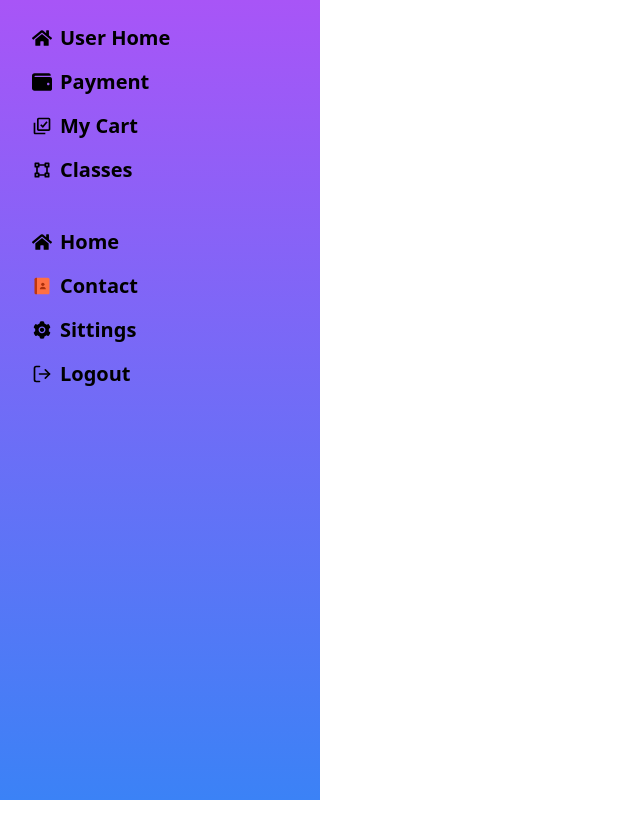
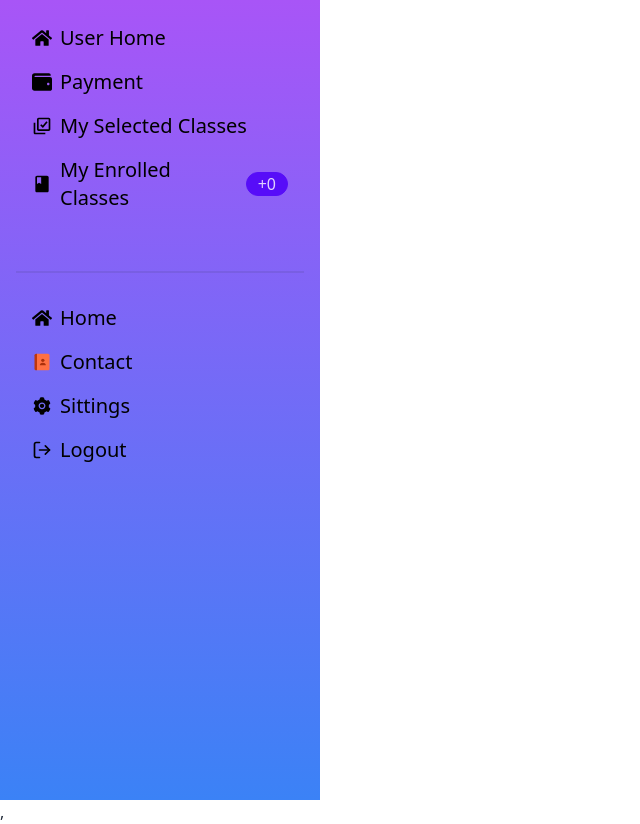
Before and after one commit to Rafsanfaruk/Dance-vibes, a React (Vite) app: page /dashboard in a window 1280 px wide. Shown: the whole page, without its empty margins (0-640 px from the left). Before the commit the page ends 800 px from the top, so only its background shows below. Built offline with nearby package versions, Linux system fonts and the light colour scheme; no server answers; sample sign-in values are in the browser's storage.

Commit message:
dashboard my selected claas add

```diff
--- a/package.json
+++ b/package.json
@@ -23,7 +23,8 @@
     "react-responsive-carousel": "^3.2.23",
     "react-router-dom": "^6.11.2",
     "react-toastify": "^9.1.3",
-    "sort-by": "^1.2.0"
+    "sort-by": "^1.2.0",
+    "sweetalert2": "^11.7.12"
   },
   "devDependencies": {
     "@types/react": "^18.0.37",
--- a/src/Layouts/Dashboard.jsx
+++ b/src/Layouts/Dashboard.jsx
@@ -1,11 +1,14 @@
-import { Link, Outlet } from "react-router-dom";
-import { BiSelectMultiple,BiSelection } from "react-icons/bi";
-import { FaWallet,FaHome, } from "react-icons/fa";
+import { NavLink, Outlet } from "react-router-dom";
+import { BiSelectMultiple } from "react-icons/bi";
+import { FaWallet, FaHome } from "react-icons/fa";
 import { FcContacts } from "react-icons/fc";
 import { FiLogOut } from "react-icons/fi";
 import { AiFillSetting } from "react-icons/ai";
+import { MdClass } from "react-icons/md";
+import useCart from "../hooks/useCart";
 
 const Dashboard = () => {
+  const [cart] = useCart();
   return (
     <div className="drawer lg:drawer-open">
       <input id="my-drawer-2" type="checkbox" className="drawer-toggle" />
@@ -21,33 +24,55 @@ const Dashboard = () => {
       </div>
       <div className="drawer-side">
         <label htmlFor="my-drawer-2" className="drawer-overlay"></label>
-        <ul className="menu p-4 w-80 h-full bg-gradient-to-b from-purple-500 to-blue-500 text-black font-semibold text-xl">
+        <ul className="menu p-4 w-80 h-full bg-gradient-to-b from-purple-500 to-blue-500 text-black  text-xl">
           {/* Sidebar content here */}
 
           <li>
-            <Link><FaHome></FaHome>User Home</Link>
+            <NavLink to="dashboard/userhome">
+              <FaHome></FaHome>User Home
+            </NavLink>
           </li>
           <li>
-            <Link><FaWallet></FaWallet>Payment</Link>
+            <NavLink to="/dashboard/payment">
+              <FaWallet></FaWallet>Payment
+            </NavLink>
           </li>
           <li>
-            <Link><BiSelectMultiple />My Cart</Link>
+            <NavLink to="/dashboard/myselectedclasses">
+              <BiSelectMultiple />
+              My Selected Classes
+            </NavLink>
+          </li>
+
+          <li>
+            <NavLink to="/dashboard/enrollclasses">
+              <MdClass></MdClass> My Enrolled Classes
+              <span className="badge badge-primary badge-lg">
+                +{cart?.length || 0}
+              </span>
+            </NavLink>
+          </li>
+          <br></br>
+          <div className="divider"></div>
+          <li>
+            <NavLink to="/">
+              <FaHome></FaHome> Home
+            </NavLink>
           </li>
           <li>
-            <Link><BiSelection></BiSelection> Classes</Link>
-          </li>
-          <br></br>
-          <li>
-            <Link><FaHome></FaHome> Home</Link>
+            <NavLink to="/dashboard/contact">
+              <FcContacts></FcContacts> Contact
+            </NavLink>
           </li>
           <li>
-            <Link><FcContacts></FcContacts>  Contact</Link>
+            <NavLink to="/dashboard/sitting">
+              <AiFillSetting></AiFillSetting> Sittings
+            </NavLink>
           </li>
           <li>
-            <Link><AiFillSetting></AiFillSetting> Sittings</Link>
-          </li>
-          <li>
-            <Link> <FiLogOut></FiLogOut> Logout</Link>
+            <NavLink to="dashboard/logout">
+              <FiLogOut></FiLogOut> Logout
+            </NavLink>
           </li>
         </ul>
       </div>
--- a/src/Pages/Dashboard/MyCart/MyCart.jsx
+++ /dev/null
@@ -1,11 +0,0 @@
-// import React from 'react';
-
-const MyCart = () => {
-    return (
-        <div>
-            <h3>Ny cart here</h3>
-        </div>
-    );
-};
-
-export default MyCart;
--- /dev/null
+++ b/src/Pages/Dashboard/MyEnrolledClasses/MyEnrolledClasses.jsx
@@ -0,0 +1,11 @@
+// import React from 'react';
+
+const MyEnrolledClasses = () => {
+    return (
+        <div>
+            <h3>Hellooo</h3>
+        </div>
+    );
+};
+
+export default MyEnrolledClasses;
--- /dev/null
+++ b/src/Pages/Dashboard/MySelectedClasses/MySelectedClasses.jsx
@@ -0,0 +1,113 @@
+// import React from 'react';
+
+import { Helmet } from "react-helmet-async";
+import useCart from "../../../hooks/useCart";
+import { FaTrash } from "react-icons/fa";
+import Swal from "sweetalert2";
+
+
+
+const MySelectedClasses = () => {
+  const [cart,refetch] = useCart();
+  console.log(cart);
+  const total = cart.reduce((sum, item) => item.price + sum, 0);
+
+  const handleDelete = (item) => {
+    Swal.fire({
+      title: "Are you sure?",
+      text: "You won't be able to revert this!",
+      icon: "warning",
+      showCancelButton: true,
+      confirmButtonColor: "#3085d6",
+      cancelButtonColor: "#d33",
+      confirmButtonText: "Yes, delete it!",
+    }).then((result) => {
+      if (result.isConfirmed) {
+        fetch(`http://localhost:5000/carts/${item._id}`, {
+          method: "Delete",
+        })
+          .then((res) => res.json())
+          .then((data) => {
+            if (data.deletedCount > 0) {
+              refetch();
+              Swal.fire("Deleted!", "Your file has been deleted.", "success");
+            }
+          });
+      }
+    });
+  };
+
+  return (
+    <div>
+      <Helmet>
+        <title>My Selected Classes</title>
+      </Helmet>
+      <h2 className="font-bold text-3xl text-center mb-5">My Selected Classes</h2>
+
+      <div className="uppercase flex justify-between mb-5">
+        <div>
+          <h2 className="text-3xl">Total Price: ${total}</h2>
+        </div>
+        <div>
+          <button className="my-btn btn-sm ">PAY</button>
+        </div>
+      </div>
+      <div className="overflow-x-auto">
+        <table className="table">
+          {/* head */}
+          <thead>
+            <tr>
+              <th>
+                #
+              </th>
+              <th>Image</th>
+              <th>name</th>
+              <th>Instructors</th>
+              <th>price</th>
+              <th>Action</th>
+            </tr>
+          </thead>
+          <tbody>
+            {
+                cart.map((item,index)=><tr key={item._id}>
+                    <td>
+                      <label>
+                        {index + 1}
+                      </label>
+                    </td>
+                    <td>
+                      <div className="flex items-center space-x-3">
+                        <div className="avatar">
+                          <div className="mask mask-squircle w-12 h-12">
+                            <img
+                              src={item.image}
+                              alt="Avatar Tailwind CSS Component"
+                            />
+                          </div>
+                        </div>
+
+                      </div>
+                    </td>
+                    <td>
+                      {item.name}
+                    </td>
+                    <td>{item.instructor}</td>
+                    <td className="text-end">
+                      ${item.price}
+                    </td>
+                    <td>
+                        <button onClick={() => handleDelete(item)} className="btn bg-orange-600 text-white"> <FaTrash></FaTrash> </button>
+                    </td>
+                  </tr>)
+            }
+
+          </tbody>
+
+
+        </table>
+      </div>
+    </div>
+  );
+};
+
+export default MySelectedClasses;
--- a/src/Pages/Shared/NavBar/NavBar.jsx
+++ b/src/Pages/Shared/NavBar/NavBar.jsx
@@ -46,7 +46,7 @@ const NavBar = () => {
         </Link>
       </li>
       <li>
-        <Link to="/dashboard/mycart">
+        <Link to="/dashboard/myselectedclasses">
           <button className="btn bg-gray-500 gap-2">
             <BiSelectMultiple />
             <div className="badge badge-primary badge-lg">+{cart?.length || 0}</div>
--- a/src/Routes/Routes.jsx
+++ b/src/Routes/Routes.jsx
@@ -8,7 +8,8 @@ import Classes from "../Pages/Classes/Classes";
 import InstructorsPage from "../Pages/InstructorPage/InstructorsPage";
 import PrivateRoutes from "./PrivateRoutes";
 import Dashboard from "../Layouts/Dashboard";
-import MyCart from "../Pages/Dashboard/MyCart/MyCart";
+import MySelectedClasses from "../Pages/Dashboard/MySelectedClasses/MySelectedClasses";
+import MyEnrolledClasses from "../Pages/Dashboard/MyEnrolledClasses/MyEnrolledClasses";
 
 export const router = createBrowserRouter([
   {
@@ -43,11 +44,17 @@ export const router = createBrowserRouter([
   },
   {
     path:'dashboard',
-    element:<Dashboard></Dashboard>,
+    element:<PrivateRoutes>
+      <Dashboard></Dashboard>,
+    </PrivateRoutes>,
     children:[
       {
-        path:'mycart',
-        element:<MyCart></MyCart>
+        path:'myselectedclasses',
+        element:<MySelectedClasses></MySelectedClasses>
+      },
+      {
+        path:'enrollclasses',
+        element: <MyEnrolledClasses></MyEnrolledClasses>
       }
     ]
   }
--- a/src/index.css
+++ b/src/index.css
@@ -2,7 +2,13 @@
 @tailwind components;
 @tailwind utilities;
 
+.drawer-side a.active{
+  color: white;
+}
 
+.drawer-side a {
+  background-color: transparent;
+ }
 
     .my-btn{
       @apply text-white shadow-lg bg-gradient-to-br from-purple-600 to-blue-500 hover:bg-gradient-to-bl focus:ring-4 focus:outline-none focus:ring-blue-300 dark:focus:ring-blue-800 font-medium rounded-lg text-sm px-5 py-2.5 text-center mr-2 mb-2 ;
```
Also changed, not shown: 2 other files (tests, documents, lock files or other folders).
